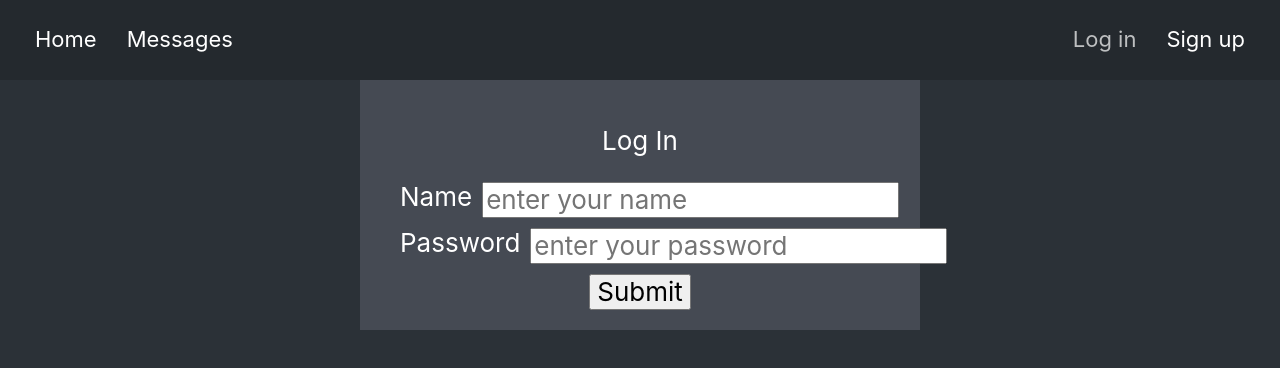
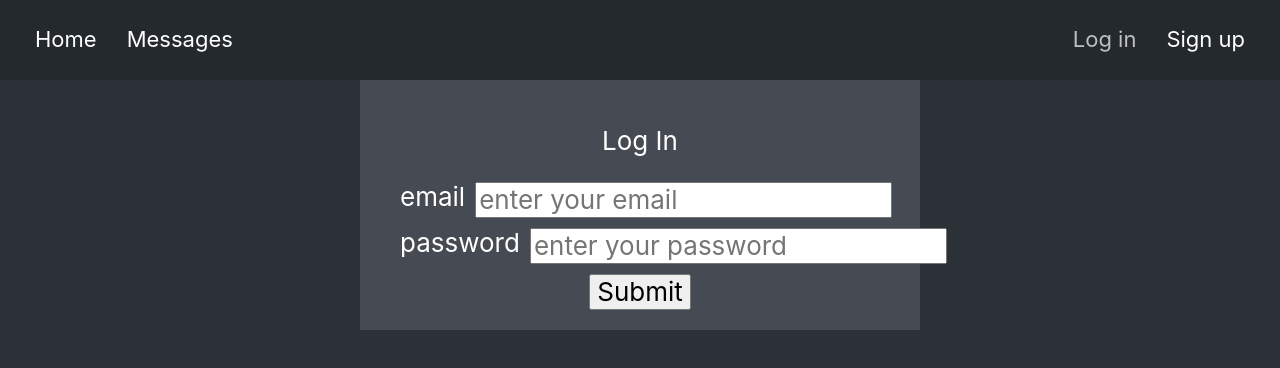
Before and after one commit to JaaKto/rt-app, a React (Create React App) app: page /login in a window 1280 px wide. Shown: the top 368 px of the page. Built offline with nearby package versions, Linux system fonts and the light colour scheme.

Commit message:
Fixed Login

```diff
--- a/src/common/UI/Input/Input.tsx
+++ b/src/common/UI/Input/Input.tsx
@@ -5,10 +5,18 @@ interface Input {
   name: string
   type: string
   placeholder: string
+  // value: any
+  handleChange: (e: any) => void
 }
 
-export const Input: FC<Input> = ({ name, type, placeholder }) => {
-  const [value, setValue] = useState<string>("")
+export const Input: FC<Input> = ({
+  name,
+  type,
+  placeholder,
+  // value,
+  handleChange,
+}) => {
+  // const [value, setValue] = useState<string>("")
   return (
     <S.InputContainer>
       <S.Label htmlFor={name}>{name}</S.Label>
@@ -17,8 +25,8 @@ export const Input: FC<Input> = ({ name, type, placeholder }) => {
         type={type}
         placeholder={placeholder}
         name={name}
-        value={value}
-        onChange={(e: any) => setValue(e.target.value)}
+        // value={value}
+        onChange={(e: any) => handleChange(e)}
       />
     </S.InputContainer>
   )
--- a/src/components/LogIn/LogIn.tsx
+++ b/src/components/LogIn/LogIn.tsx
@@ -5,14 +5,12 @@ import { Input } from "common/UI"
 import { inputList } from "./utils"
 import * as S from "./Login.styles"
 
-type InputEvent = FormEvent<HTMLInputElement>
-
 export const Login: FC = () => {
   const { push } = useHistory()
   const [error, setError] = useState("")
   const [state, setState] = useState({
-    email: "jakub@jakub.jakub",
-    password: "jakub",
+    email: "",
+    password: "",
   })
   const handleSubmit = (e: FormEvent<HTMLFormElement>) => {
     const { email, password } = state
@@ -38,8 +36,15 @@ export const Login: FC = () => {
       <form onSubmit={handleSubmit}>
         <p>Log In</p>
         {inputList.map((field) => (
-          <Input key={field.id} {...{ ...field }} />
+          <Input
+            key={field.id}
+            handleChange={(e: any) =>
+              setState({ ...state, [field.name]: e.target.value })
+            }
+            {...{ ...field }}
+          />
         ))}
+        {error && <p>invalid data, try again</p>}
         <button type="submit">Submit</button>
       </form>
     </S.LogIn>
--- a/src/components/LogIn/utils.ts
+++ b/src/components/LogIn/utils.ts
@@ -1,9 +1,9 @@
 export const inputList = [
-  { id: 0, type: "input", name: "Name", placeholder: "enter your name" },
+  { id: 0, type: "input", name: "email", placeholder: "enter your email" },
   {
     id: 1,
     type: "input",
-    name: "Password",
+    name: "password",
     placeholder: "enter your password",
   },
 ]
--- a/src/components/SignUp/SignUp.tsx
+++ b/src/components/SignUp/SignUp.tsx
@@ -6,9 +6,9 @@ import * as S from "./SignUp.styles"
 export default () => (
   <S.SignUp>
     <p>Sign up</p>
-    {inputList.map((field) => (
+    {/* {inputList.map((field) => (
       <Input key={field.id} {...{ ...field }} />
-    ))}
+    ))} */}
     <button type="submit">Submit</button>
   </S.SignUp>
 )
```
